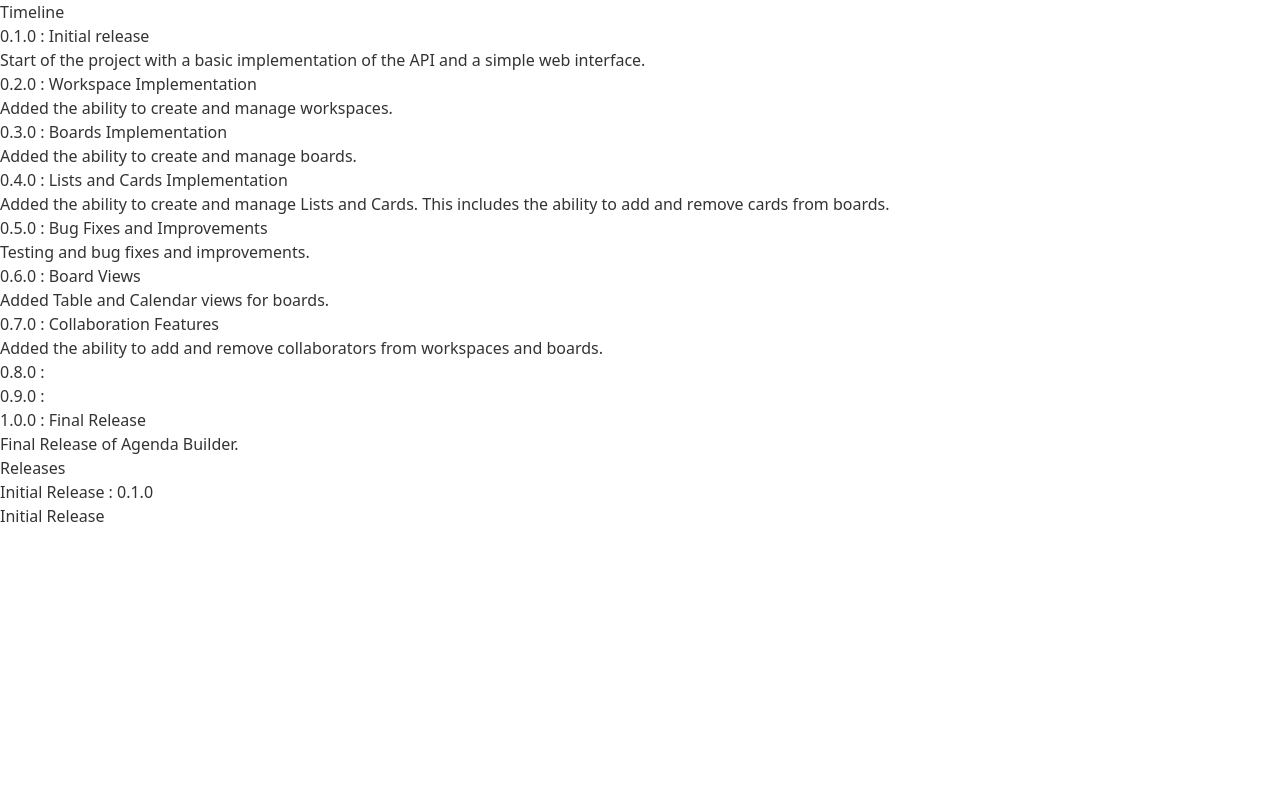
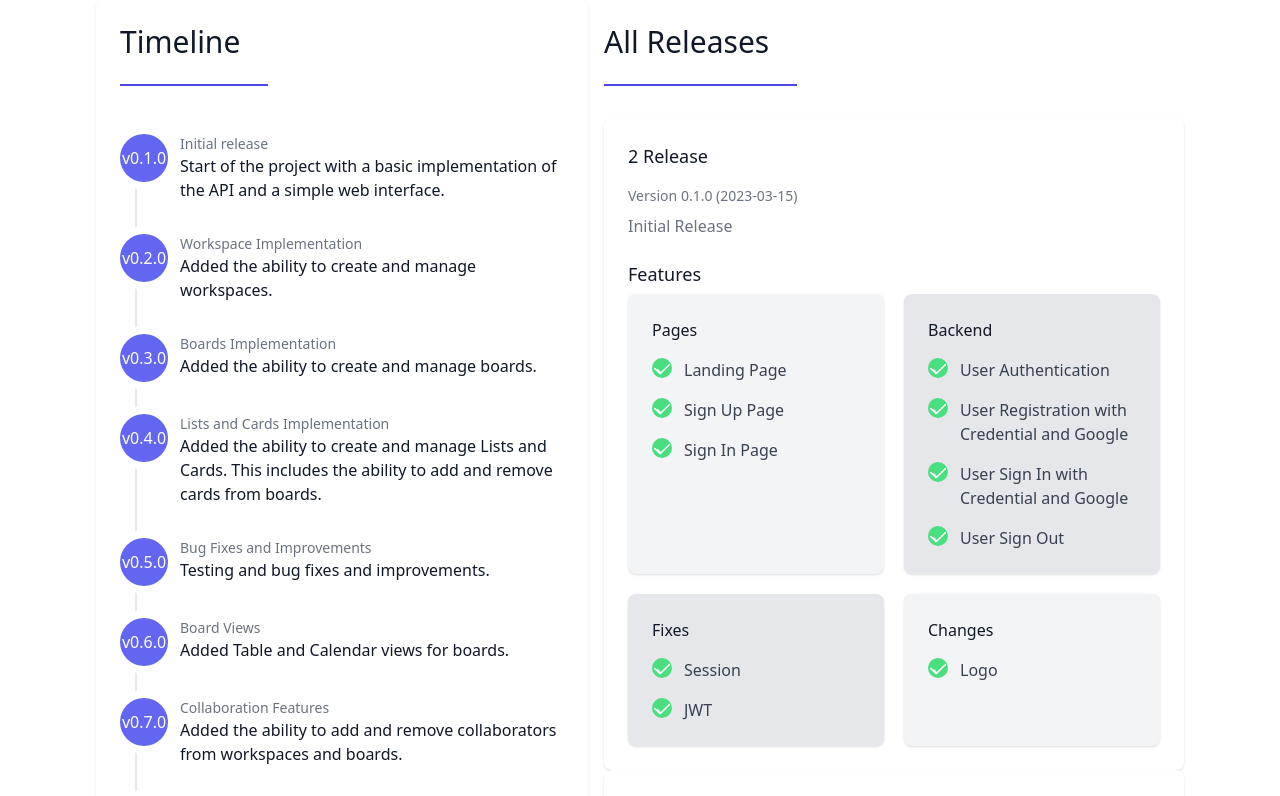
Before and after one commit to srshah27/agenda-builder, a Next.js app: page /releases in a window 1280 px wide. Shown: the top 796 px of the page. Built offline with nearby package versions, Linux system fonts and the light colour scheme.

Commit message:
release page almost done

```diff
--- /dev/null
+++ b/src/components/release.js
@@ -0,0 +1,58 @@
+import React from "react";
+
+export const Release = ({ release }) => {
+  const { version, date, title, description, features } = release;
+
+  return (
+    <div className="bg-white rounded-lg shadow overflow-hidden max-w-4xl">
+      <div className="px-4 py-5 sm:p-6">
+        <h2 className="text-lg font-medium text-gray-900">{title}</h2>
+        <div className="mt-4">
+          <p className="text-sm font-medium text-gray-500">
+            Version {version} ({date})
+          </p>
+          <p className="mt-2 text-base text-gray-500">{description}</p>
+          <div className="mt-6 w-fit">
+            <h3 className="text-lg leading-6 font-medium text-gray-900">Features</h3>
+            <div className="mt-2 grid grid-cols-1 gap-5 lg:grid-cols-2">
+              {Object.keys(features).map((category, index) => {
+                const s = index % 2 === 0 ? "bg-gray-100" : "bg-gray-200";
+                const l = index % 3 === 0 ? "bg-gray-100" : "bg-gray-200";
+                return (
+                  <div
+                    key={category}
+                    className={`${index % 2 === 0 ? "bg-gray-100" : "bg-gray-200"} ${index % 3 === 0 ? "lg:bg-gray-100" : "lg:bg-gray-200"} rounded-lg shadow lg:w-64`}
+                  >
+                    <div className="px-4 py-5 sm:p-6">
+                      <h4 className="text-md font-medium text-gray-900 capitalize">{category}</h4>
+                      <ul className="mt-4 space-y-4 ">
+                        {features[category].map((feature, index) => (
+                          <li key={index} className="flex">
+                            <div className="flex-shrink-0">
+                              <svg
+                                className="h-5 w-5 text-green-400"
+                                viewBox="0 0 20 20"
+                                fill="currentColor"
+                              >
+                                <circle cx="10" cy="10" r="10" />
+                                <path
+                                  d="M5.38 10.553l3.48 3.48 7.905-7.904a.75.75 0 111.06 1.06l-8.655 8.654a1.5 1.5 0 01-2.12 0L2.22 11.08a.75.75 0 111.06-1.06l2.1 2.1z"
+                                  fill="#fff"
+                                />
+                              </svg>
+                            </div>
+                            <span className="ml-3 text-gray-700">{feature}</span>
+                          </li>
+                        ))}
+                      </ul>
+                    </div>
+                  </div>
+                )
+              })}
+            </div>
+          </div>
+        </div>
+      </div>
+    </div>
+  );
+};
--- /dev/null
+++ b/src/components/timeline.js
@@ -0,0 +1,37 @@
+import React from 'react'
+
+export const Timeline = ({ timeline, timelineKeys }) => {
+  return (
+
+        <div className="mt-6 mb-36">
+          {Object.keys(timeline).map((version) => (
+            <div key={version} className="relative pb-8">
+              {version !== timelineKeys[timelineKeys.length - 1] && (
+                <span
+                  className="absolute top-4 left-4 -ml-px h-full w-0.5 bg-gray-200"
+                  aria-hidden="true"
+                ></span>
+              )}
+              <div className="relative flex items-start space-x-3">
+                <div className="relative">
+                  <div className="h-12 w-12 rounded-full bg-indigo-500 flex items-center justify-center ring-8 ring-white">
+                    <span className="text-white font-medium">v{version}</span>
+                  </div>
+                </div>
+                <div className="md:w-96 flex-1 max-sm:w-44">
+                  <div>
+                    <div className="text-sm text-gray-500 max-sm:hidden">
+                      {timeline[version].title}
+                    </div>
+                    <div className={` absolute font-medium sm:hidden text-gray-900  ${timeline[version].title.length > 22?'top-0' : 'top-2.5'}`}>
+                      {timeline[version].title}
+                    </div>
+                    <p className="font-medium text-gray-900 max-sm:hidden">{timeline[version].description}</p>
+                  </div>
+                </div>
+              </div>
+            </div>
+          ))}
+        </div>
+  )
+}
--- a/src/lib/projectData.js
+++ b/src/lib/projectData.js
@@ -1,4 +1,4 @@
-export const timeline = {
+export const timelines = {
   "0.1.0": {
     "title": "Initial release",
     "description": "Start of the project with a basic implementation of the API and a simple web interface."
@@ -55,8 +55,42 @@ export const releases = {
         "User Sign In with Credential and Google",
         "User Sign Out"
       ],
-      "fixes": null,
-      "changes": null
+      "fixes": ["Session", "JWT"],
+      "changes": ["Logo"]
+    }
+  },
+  "Initial Release1": {
+    "version": "0.1.0",
+    "date": "2023-03-15",
+    "title": "1 Release",
+    "description": "Initial Release",
+    "features": {
+      "pages": ["Landing Page", "Sign Up Page", "Sign In Page"],
+      "backend": [
+        "User Authentication",
+        "User Registration with Credential and Google",
+        "User Sign In with Credential and Google",
+        "User Sign Out"
+      ],
+      "fixes": ["Session", "JWT"],
+      "changes": ["Logo"]
+    }
+  },
+  "Initial Release2": {
+    "version": "0.1.0",
+    "date": "2023-03-15",
+    "title": "2 Release",
+    "description": "Initial Release",
+    "features": {
+      "pages": ["Landing Page", "Sign Up Page", "Sign In Page"],
+      "backend": [
+        "User Authentication",
+        "User Registration with Credential and Google",
+        "User Sign In with Credential and Google",
+        "User Sign Out"
+      ],
+      "fixes": ["Session", "JWT"],
+      "changes": ["Logo"]
     }
   }
 }
--- a/src/pages/releases.js
+++ b/src/pages/releases.js
@@ -1,32 +1,72 @@
 import React from 'react'
-import { timeline, releases } from '@/lib/projectData'
+import { timelines, releases } from '@/lib/projectData'
+import { Release } from '@/components/release'
+import { Timeline } from '@/components/timeline'
 
-const Release = () => {
+const ReleasesPage = () => {
 
   const releasesKeys = Object.keys(releases).reverse()
-  const timelineKeys = Object.keys(timeline)
+  const timelineKeys = Object.keys(timelines)
   return (
     <>
-      <div>
-        <h2>Timeline</h2>
-        {timelineKeys.map((key, index) => {
-          return (
-            <div key={index}><h3>{key + ' : ' + timeline[key].title}</h3> <h4>{timeline[key].description}</h4></div>
-          )
-        })}
+      <div className='grid grid-flow-col gap-4 justify-center'>
+        <div className="bg-white rounded-lg shadow overflow-hidden max-w-fit sticky left-0 top-0">
+          <div className="px-4 py-5 sm:p-6">
+            <h2 className="text-3xl font-medium text-gray-900">Timeline</h2>
+            <hr className="mb-12 mt-6 h-0.5 border-t-0 w-full lg:w-1/3  bg-indigo-600 opacity-100 dark:opacity-50" />
+            <Timeline timeline={timelines} timelineKeys={timelineKeys} />
+          </div>
+        </div>
+        <div className="grid grid-cols-1  ">
+          <h2 className="text-3xl font-medium text-gray-900 pt-5 sm:pt-6">All Releases</h2>
+          <hr className="mb-8 mt-6 h-0.5 border-t-0 w-full lg:w-1/3  bg-indigo-600 opacity-100 dark:opacity-50" />
+          {releasesKeys.map((releaseTitle) => (
+            <div key={releaseTitle}>
+              <Release release={releases[releaseTitle]} />
+            </div>
+          ))}
+
+        </div>
       </div>
-      <div>
-        <h2>Releases</h2>
-        {releasesKeys.map((key, index) => {
-          const release = releases[key]
-          return (
-            <div key={index}><h3>{release.title + ' : ' + release.version}</h3> <h4>{release.description}</h4></div>
-          )
-        })}
-      </div>
+
+
+      {/* Fixed left col */}
+      {/* <div className='grid grid-flow-col gap-4 justify-center'>
+        <div className="fixed max-w-fit">
+          <div className="bg-white rounded-lg shadow overflow-hidden w-96">
+            <div className="px-4 py-5 sm:p-6">
+              <h2 className="text-3xl font-medium text-gray-900">Timeline</h2>
+              <hr className="mb-12 mt-6 h-0.5 border-t-0 w-full lg:w-1/3 bg-indigo-600 opacity-100 dark:opacity-50" />
+              <div className="max-h-screen overflow-y-auto" style={{ scrollbarWidth: 'none', msOverflowStyle: 'none' }}>
+                <style>
+                  {`
+              .max-h-screen::-webkit-scrollbar {
+                display: none;
+              }
+            `}
+                </style>
+                <Timeline timeline={timelines} timelineKeys={timelineKeys} />
+              </div>
+            </div>
+          </div>
+        </div>
+        <div className="grid grid-cols-1">
+          <h2 className="text-3xl font-medium text-gray-900 pt-5 sm:pt-6">All Releases</h2>
+          <hr className="mb-8 mt-6 h-0.5 border-t-0 w-full lg:w-1/3 bg-indigo-600 opacity-100 dark:opacity-50" />
+          {releasesKeys.map((releaseTitle) => (
+            <div key={releaseTitle}>
+              <Release release={releases[releaseTitle]} />
+            </div>
+          ))}
+        </div>
+      </div> */}
+
+
+
+
     </>
   )
 }
 
 
-export default Release
+export default ReleasesPage
```
